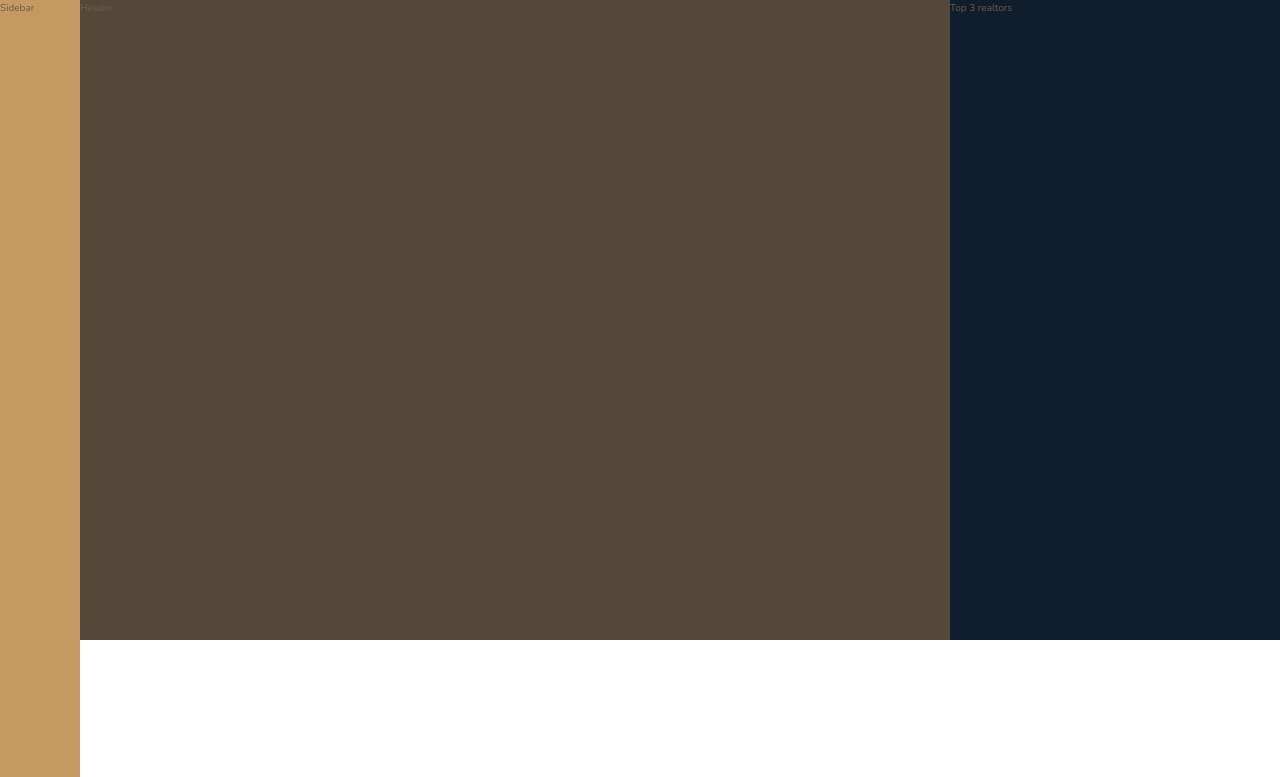
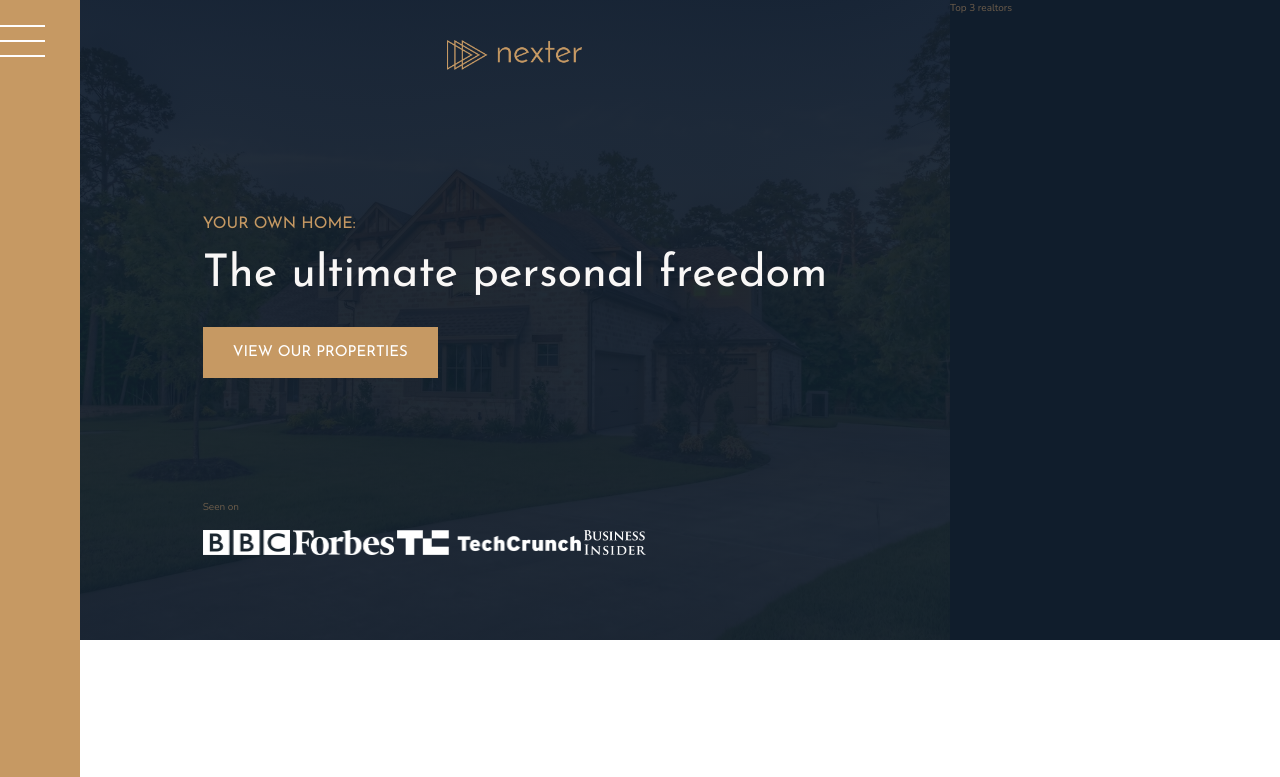
Before and after one commit to paulskicoa/Nexter, a website: page index.html in a window 1280 px wide. Shown: the top 777 px of the page. Drawn offline with nearby package versions, Linux system fonts and the light colour scheme.

Commit message:
Finish Lecture 118

```diff
--- a/index.html
+++ b/index.html
@@ -13,11 +13,21 @@
     </head>
     <body class="container">
         <div class="sidebar">
-          Sidebar
+          <button class="nav-btn"></button>
         </div>
 
         <header class="header">
-          Header
+          <img src="img/logo.png" alt="Nexter logo" class="header__logo">
+          <h3 class="heading-3">Your own home:</h3>
+          <h1 class="heading-1">The ultimate personal freedom</h1>
+          <button class="btn header__btn">View our properties</button>
+          <div class="header__seenon-text">Seen on</div>
+          <div class="header__seenon-logos">
+            <img src="img/logo-bbc.png" alt="Seen on logo 1">
+            <img src="img/logo-forbes.png" alt="Seen on logo 2">
+            <img src="img/logo-techcrunch.png" alt="Seen on logo 3">
+            <img src="img/logo-bi.png" alt="Seen on logo 4">
+          </div>
         </header>
 
         <div class="realtors">
--- a/sass/_header.scss
+++ b/sass/_header.scss
@@ -1,4 +1,36 @@
 .header {
   background-color: $color-grey-dark-1;
   grid-column: full-start / col-end 6;
+  background-image: linear-gradient(rgba($color-secondary, .93), rgba($color-secondary, .93)), url(../img/hero.jpeg);
+  background-size: cover;
+  background-position: center;
+  padding: 8rem;
+  padding-top: 4rem;
+
+  display: grid;
+  grid-template-rows: 1fr min-content 6rem 1fr;
+  grid-template-columns: max-content;
+  grid-row-gap: 1.5rem;
+  justify-content: center;
+
+  &__logo {
+    height: 3rem;
+    justify-self: center;
+  }
+
+  &__btn {
+    align-self: start;
+    justify-self: start;
+  }
+
+  &__seenon-text {
+
+  }
+
+  &__seenon-logos {
+
+    img {
+      height: 2.5rem;
+    }
+  }
 }
--- a/sass/_sidebar.scss
+++ b/sass/_sidebar.scss
@@ -2,4 +2,34 @@
   background-color: $color-primary;
   grid-column: sidebar-start / sidebar-end;
   grid-row: 1 / -1;
+
+  display: flex;
+  justify-content: content;
 }
+
+.nav-btn {
+  border: none;
+  border-radius: 0;
+
+  background-color: #fff;
+  height: 2px;
+  width: 4.5rem;
+  margin-top: 4rem;
+
+  &::before,
+  &::after {
+    content: "";
+    background-color: #fff;
+    height: 2px;
+    width: 4.5rem;
+    display: block;
+  }
+
+  &::before {
+    transform: translateY(-1.5rem);
+  }
+
+  &::after {
+    transform: translateY(1.3rem);
+  }
+}
--- a/sass/_typography.scss
+++ b/sass/_typography.scss
@@ -5,6 +5,9 @@
 
 .heading-1 {
   @extend %heading;
+  font-size: 4.5rem;
+  color: $color-grey-light-1;
+  line-height: 1;
 }
 
 .heading-2 {
```
Also changed, not shown: css/style.css.
